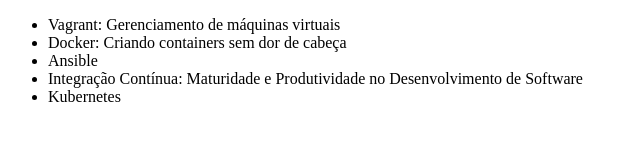
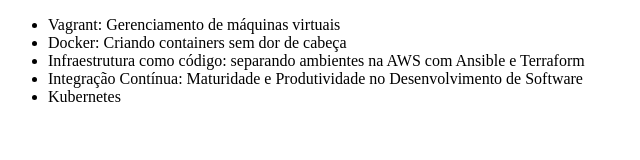
Before and after one commit to claudiafirmo/alura-git, a plain HTML site: page index.html in a window 1280 px wide. Shown: the whole page, without its empty margins (0-640 px from the left). Drawn offline with Linux system fonts and the light colour scheme.

Commit message:
Alteração do título do curso de Ansible

```diff
--- a/index.html
+++ b/index.html
@@ -8,7 +8,7 @@
     <ul>
         <li>Vagrant: Gerenciamento de máquinas virtuais</li>
         <li>Docker: Criando containers sem dor de cabeça</li>
-        <li>Ansible</li>
+        <li>Infraestrutura como código: separando ambientes na AWS com Ansible e Terraform</li>
         <li>Integração Contínua: Maturidade e Produtividade no Desenvolvimento de Software</li>
         <li>Kubernetes</li>
     </ul>
```
